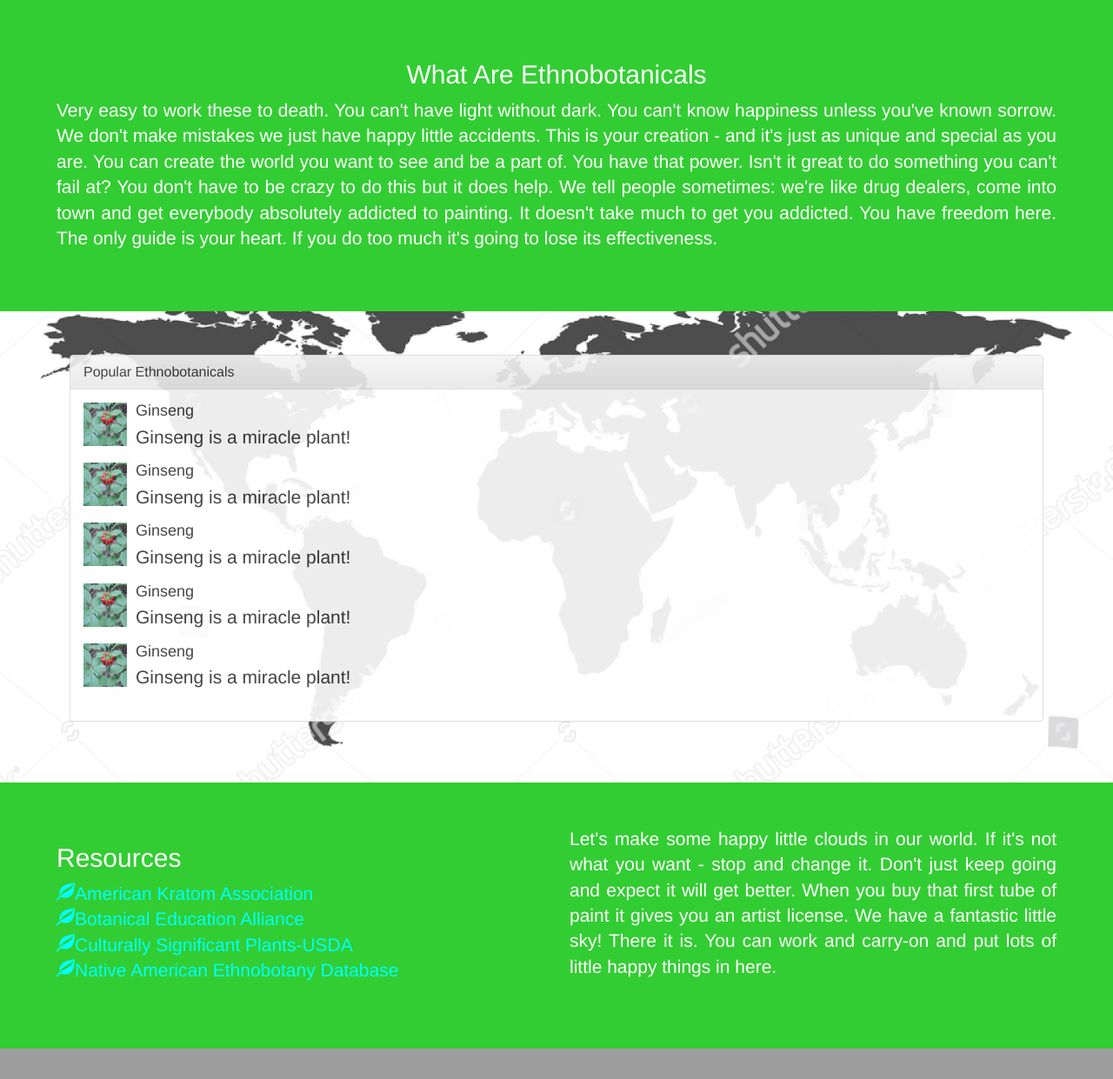
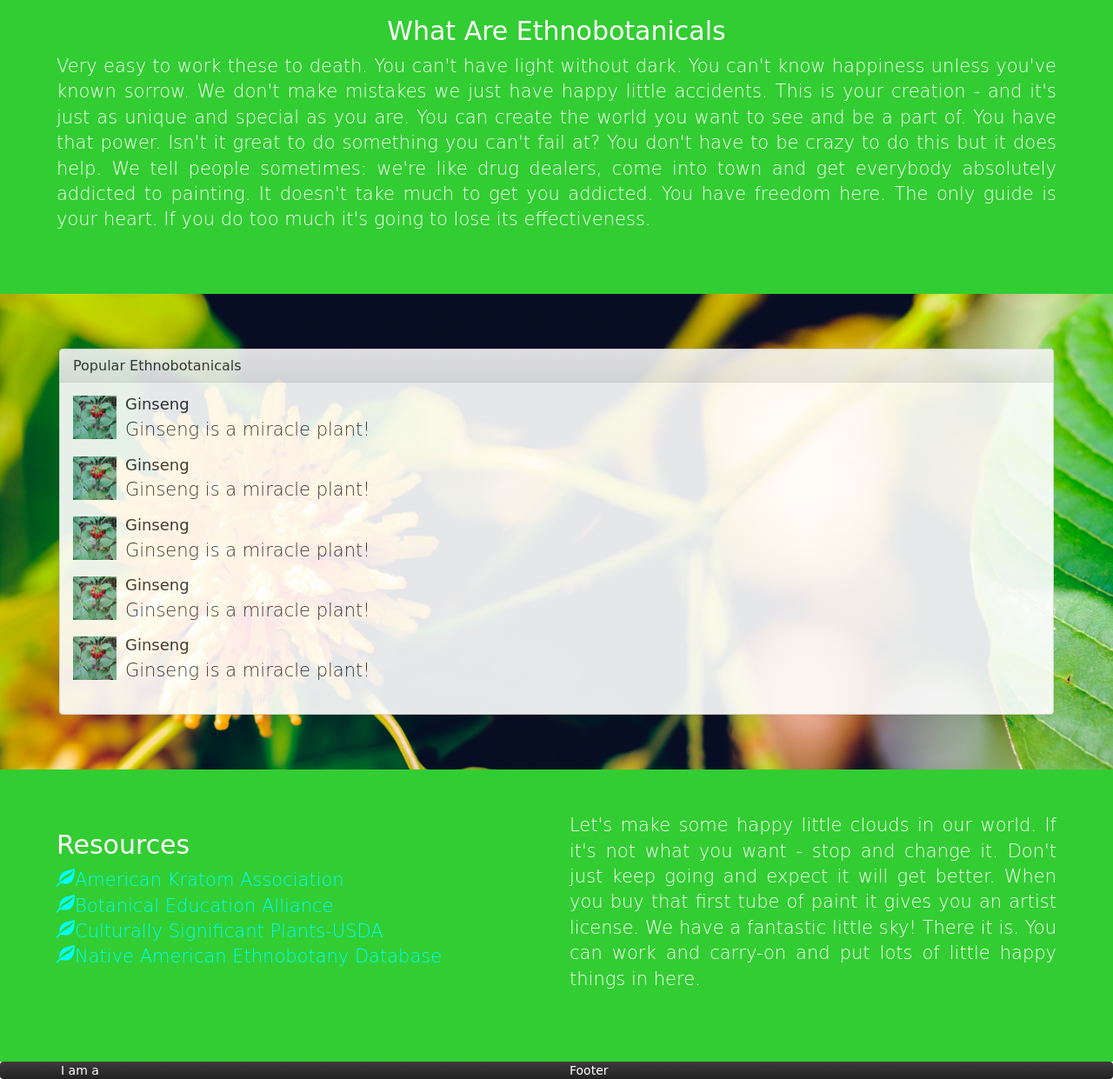
Before and after one commit to stevestonenm/stevestone-pwp, a PHP site: page / in a window 1280 px wide. Shown: the part 801-2042 px from the top of the page at 87% size. Before the commit the page ends 2007 px from the top, so only its background shows below. Run offline with PHP 8.4, Linux system fonts and the light colour scheme; some libraries are stand-ins or nearby versions.

Commit message:
trying to fix footer

```diff
--- a/public_html/css/stylesheet.css
+++ b/public_html/css/stylesheet.css
@@ -8,6 +8,7 @@
 html, body {
 	height: 100%;
 	width: 100%;
+	font-family: cursive;
 }
 
 .pad-section {
@@ -15,10 +16,29 @@ html, body {
 }
 
 /*************************************
+* Header
+**************************************/
+.navbar {
+	margin: 0 0 0 0;
+}
+
+.navbar-brand {
+	font-size: x-large;
+}
+
+.navbar-right {
+	font-size: large;
+}
+
+
+
+
+/*************************************
 * JumboTron
 **************************************/
 .jumbotron {
 	text-align: center;
+	vertical-align: bottom;
 	background: url("../images/three-leaf.jpg") no-repeat center center fixed;
 	display: table;
 	height: 30rem;
@@ -36,7 +56,7 @@ html, body {
 #length {
 	background: url("../images/three-leaf.jpg") no-repeat center center fixed;
 	display: table;
-	height: 50rem;
+	height: 45rem;
 	position: relative;
 	width: 100%;
 	-webkit-background-size: cover;
@@ -67,9 +87,9 @@ html, body {
 *******************************************/
 
 #popular {
-	background: url("../images/map-3.jpg") no-repeat center center fixed;
+	background: url("../images/kflower.jpg") no-repeat center center fixed;
 	display: table;
-	height: 100%;
+	height: 50rem;
 	position: relative;
 	width: 100%;
 	-webkit-background-size: cover;
@@ -78,8 +98,14 @@ html, body {
 	background-size: cover;
 }
 
+#popular {
+	padding: 3.8rem;
+}
+
 #popular .panel {
 	opacity: 0.90;
+	margin-top: 2.5rem;
+	margin-bottom: 2.5rem;
 }
 
 .media img {
@@ -100,3 +126,28 @@ html, body {
 #resources a {
 	color: cyan;
 }
+
+
+
+/***
+* Flexbox Sticky Footer
+* http://philipwalton.github.io/solved-by-flexbox/demos/sticky-footer/
+***/
+
+/*corrects IE min-height bug*/
+html { display: flex;}
+body { width: 100%;}
+
+.sfooter {
+	display: flex;
+	flex-direction: column;
+	min-height: 100vh;
+}
+
+.sfooter-content {
+	flex: 1 0 auto;
+}
+
+.navbar-bottom {
+	color: white;
+}
--- a/public_html/index.php
+++ b/public_html/index.php
@@ -33,11 +33,30 @@
 		<title>What are Ethnobotanicals</title>
 
 	</head>
-	<body>
-		<!--<header></header>-->
+
+	<header>
+
+	</header>
+
+	<body class="sfooter">
+		<div class="sfooter-content">
+		<header>
+			<nav class="navbar navbar-inverse navbar-fixed-top navbar-custom">
+				<div class="container-fluid">
+					<div class="navbar-header">
+						<a class="navbar-brand" href="#jumbo" >Etnobots</a>
+					</div>
+					<ul class="nav navbar-nav navbar-right">
+						<li><a href="#ethno">What</a></li>
+						<li><a href="#popular">Popular</a>
+						<li><a href="#resources">Resources</a></li>
+					</ul>
+				</div>
+			</nav>
+		</header>
 		<!-- Jumbotron section -->
 		<section>
-			<div class="jumbotron">
+			<div class="jumbotron" id="jumbo">
 				<div class="container-fluid">
 					<div class="row">
 						<div class="col-sm-12">
@@ -165,18 +184,18 @@
 			</div>
 		</section>
 
-<!--		<footer class="navbar-fixed-bottom">-->
-<!--			<div class="container">-->
-<!--				<div class="row">-->
-<!--					<div class="col-sm-6">-->
-<!--						I am a-->
-<!--					</div>-->
-<!--					<div class="col-sm-6 text-right-sm">-->
-<!--						Footer-->
-<!--					</div>-->
-<!--				</div>-->
-<!--			</div>-->
-<!--		</footer>-->
-
+		<footer class="navbar-bottom navbar-inverse">
+			<div class="container">
+				<div class="row">
+					<div class="col-sm-6">
+						I am a
+					</div>
+					<div class="col-sm-6 text-right-sm">
+						Footer
+					</div>
+				</div>
+			</div>
+		</footer>
+		</div>
 	</body>
 </html>
```
Also changed, not shown: public_html/images/kflower.jpg (added).
